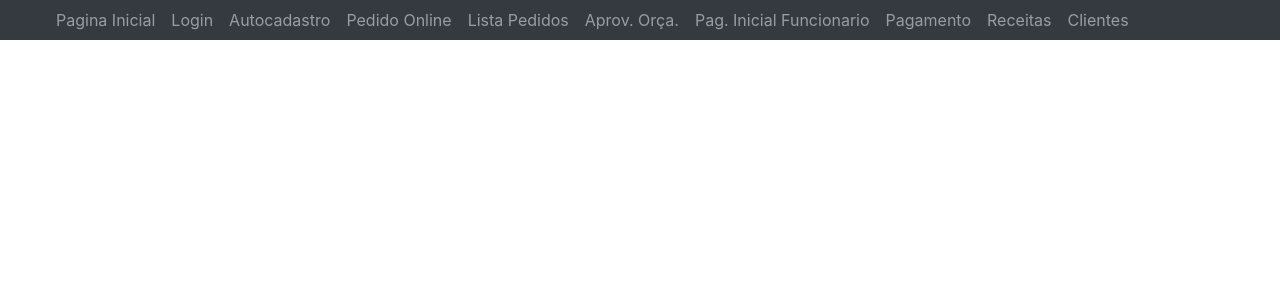
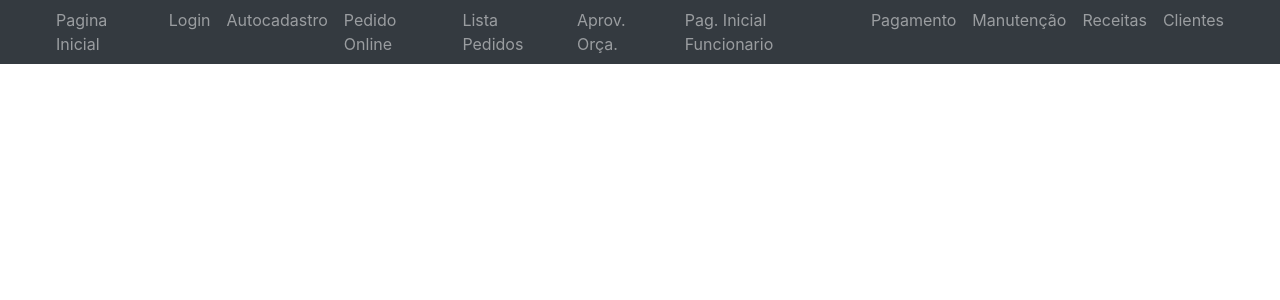
Before and after one commit to RicardoGomes00/web2-front, an Angular app in the folder we2-front/: page / in a window 1280 px wide. Shown: the top 300 px of the page. Built offline with nearby package versions, Linux system fonts and the light colour scheme.

Commit message:
inserções do RF017

```diff
--- a/we2-front/src/app/Geral/nav-bar/nav-bar.component.html
+++ b/we2-front/src/app/Geral/nav-bar/nav-bar.component.html
@@ -9,6 +9,7 @@
         <a href="aprovacao-orcamento" class="nav-item nav-link">Aprov. Orça.</a>
         <a href="pagina-inicial-funcionario" class="nav-item nav-link">Pag. Inicial Funcionario</a>
         <a href="pagamento" class="nav-item nav-link">Pagamento</a>
+        <a href="manutencao-funcionario" class="nav-item nav-link">Manutenção</a><!--/provisório no nav-bar/-->
         <a href="relatorio-receitas" class="nav-item nav-link">Receitas</a><!--/provisório no nav-bar/-->
         <a href="relatorio-clientes" class="nav-item nav-link">Clientes</a><!--/provisório no nav-bar/-->
       </div>
--- a/we2-front/src/app/app.routes.ts
+++ b/we2-front/src/app/app.routes.ts
@@ -8,6 +8,7 @@ import { ListagemPedidosComponent } from './Cliente/listagem-pedidos/listagem-pe
 import { AprovacaoOrcamentoComponent } from './Cliente/aprovacao-orcamento/aprovacao-orcamento.component';
 import { PaginaInicialFuncionarioComponent } from './Funcionario/pagina-inicial-funcionario/pagina-inicial-funcionario.component';
 import { PagamentoPedidoComponent } from './Cliente/pagamento-pedido/pagamento-pedido.component';
+import { ManutencaoFuncionarioComponent } from './Funcionario/manutencao-funcionario/manutencao-funcionario.component';
 import { RelatorioReceitasComponent } from './Funcionario/relatorio-receitas/relatorio-receitas.component';
 import { RelatorioClientesComponent } from './Funcionario/relatorio-clientes/relatorio-clientes.component';
 
@@ -20,6 +21,7 @@ export const routes: Routes = [
   {path: 'aprovacao-orcamento', component: AprovacaoOrcamentoComponent, pathMatch: 'full' },
   {path: 'pagina-inicial-funcionario', component: PaginaInicialFuncionarioComponent, pathMatch: 'full'},
   {path: 'pagamento', component: PagamentoPedidoComponent, pathMatch: 'full'},
+  {path: 'manutencao-funcionario', component: ManutencaoFuncionarioComponent, pathMatch: 'full'},
   {path: 'relatorio-receitas', component: RelatorioReceitasComponent, pathMatch: 'full'},
   {path: 'relatorio-clientes', component: RelatorioClientesComponent, pathMatch: 'full'},
   {path:'**', redirectTo:'', pathMatch: 'full' }
```
